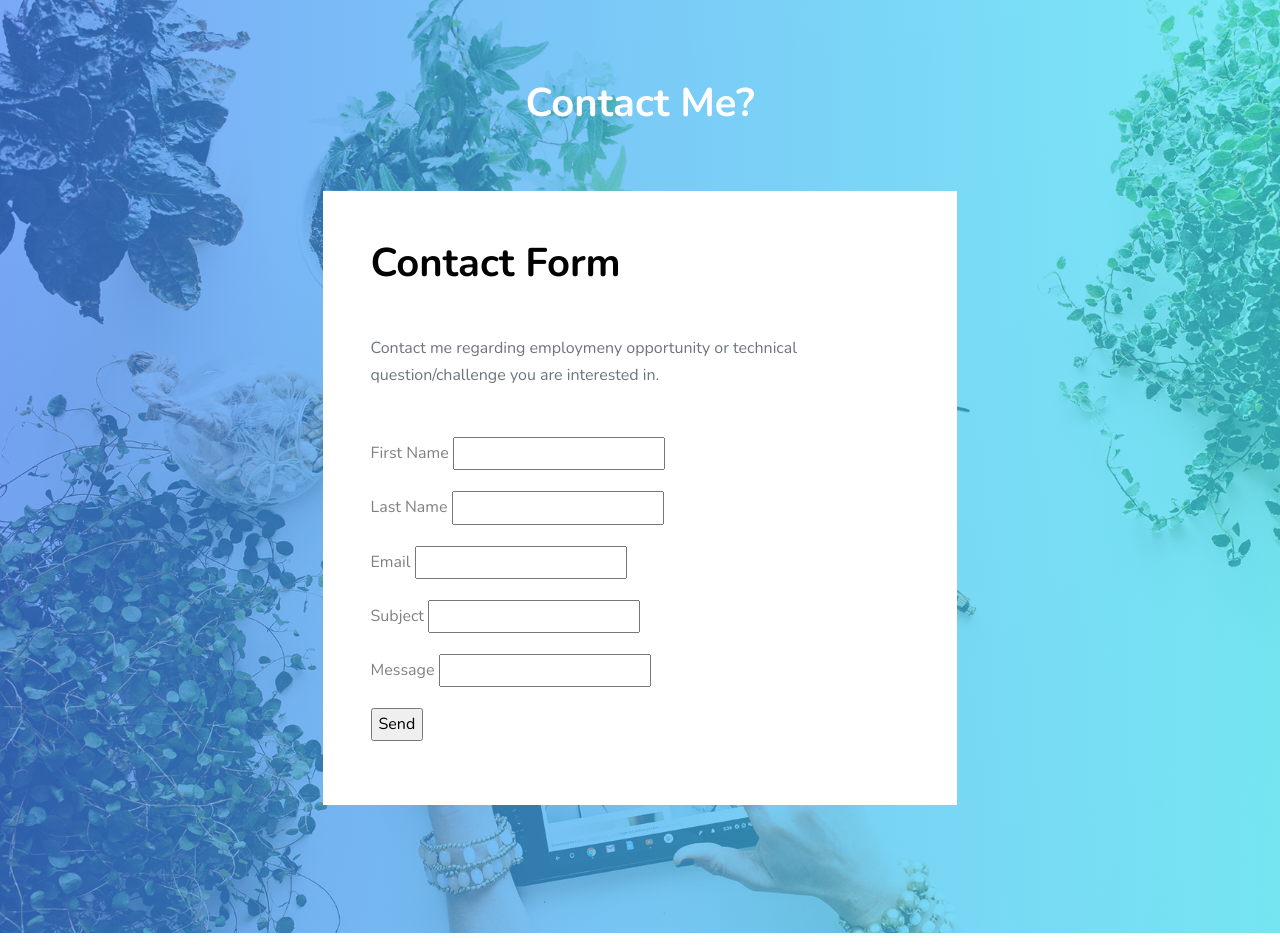
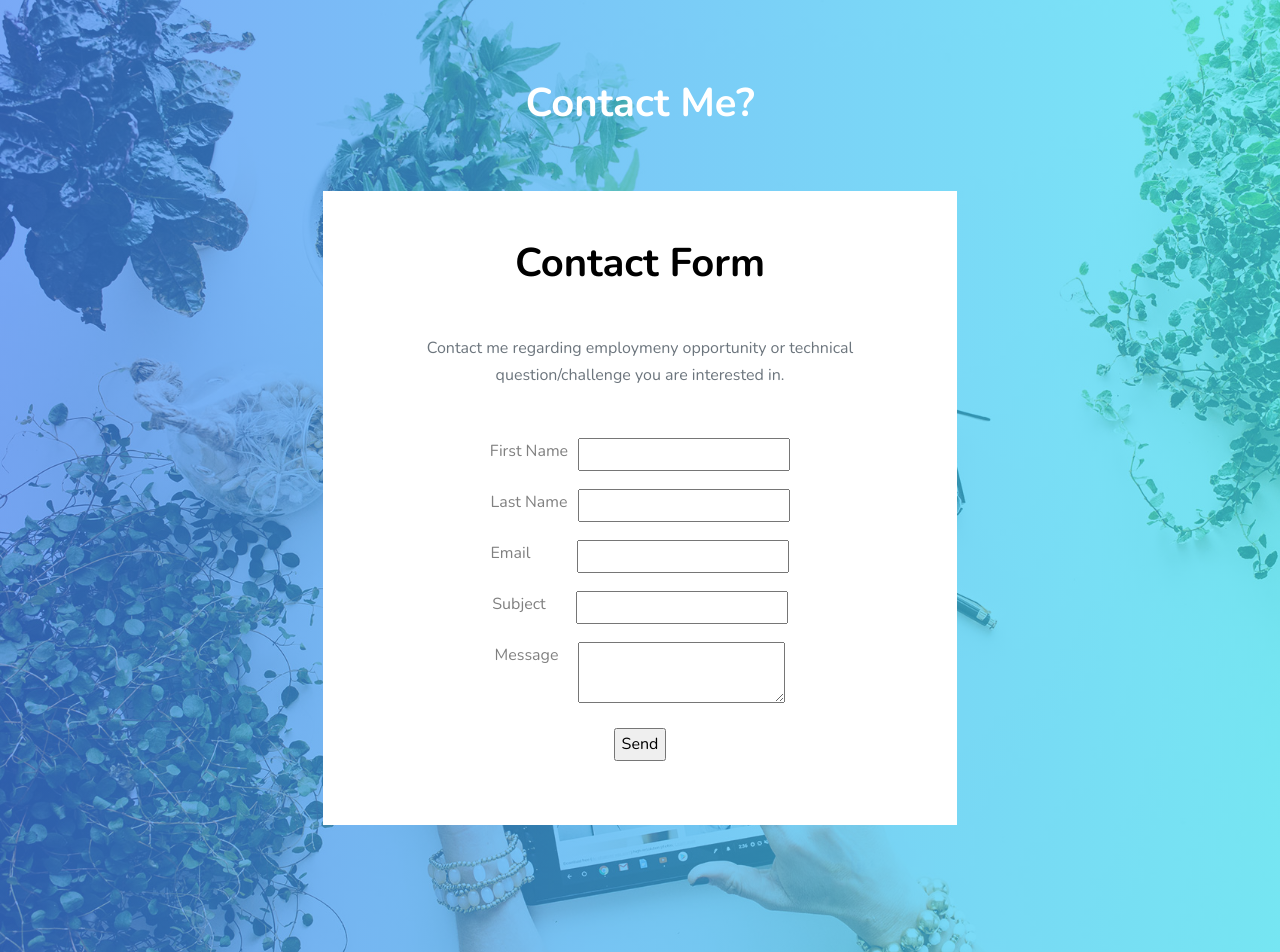
Before and after one commit to chipndell/mycv_web, a Flask app: page / in a window 1280 px wide. Shown: the part 4815-5767 px from the top of the page. Run offline with Flask 2, Linux system fonts and the light colour scheme; some libraries are stand-ins or nearby versions; some web fonts are replaced.

Commit message:
corrected the layout of the blocks

```diff
--- a/app/forms.py
+++ b/app/forms.py
@@ -1,18 +1,15 @@
-from wtforms import StringField, SubmitField
+from wtforms import StringField, SubmitField, TextAreaField
 from wtforms.fields.html5 import EmailField
 from wtforms.validators import Email, InputRequired, Length
+from wtforms.widgets import TextArea
 from flask_wtf import FlaskForm
 import re
 
-def valid_email(form, field):
-	regex = r"^[a-z0-9-_]+[\._]?[a-z0-9]+[@]\w+[.]\w{2,3}$"
-	if not (re.search(field.data, regex)):
-		raise ValidationError('Please provide proper email address.')
 
 class ContactForm(FlaskForm):
     f_name = StringField('First Name', [InputRequired(message="Please provide your First name.")])
     l_name = StringField('Last Name', [InputRequired(message="Please provide your First name.")])
     email = EmailField('Email', [InputRequired()])
     subject = StringField('Subject', [InputRequired(), Length(max="128", min="1", message="1 to 256 characters are required in this field.")])
-    message = StringField('Message', [InputRequired(), Length(min="16", message="16 characters or more are required in this field.")])
+    message = TextAreaField('Message', [InputRequired(), Length(min="16", message="16 characters or more are required in this field.")])
     submit = SubmitField('Send')
--- a/app/templates/index.html
+++ b/app/templates/index.html
@@ -114,11 +114,11 @@
             </div>
           </div>
           <div class="col-md-6 col-lg-4 mb-4 mb-lg-4" data-aos="fade-up" data-aos-delay="100">
-            <div class="unit-4 d-block">
-              <div class="unit-4-icon mb-3">
+            <div class="unit-4 d-block" style="padding-bottom: 20px">
+              <div class="unit-4-icon mb-6">
                 <span class="icon-wrap"><span class="text-primary"><img src="{{ url_for('static', filename='images/python.png')}}" width="32" height="32"/></span></span>
               </div>
-              <div>
+              <div style="height: 255px">
                 <h3>Python</h3>
                 <p class="font-weight-normal">Strong conceptual understanding of the Python tested over projects with Web Development with Django/Flask frameworks. Also used same for Data Science, Machine learning algorithms to categorize the input value. </p>
                 <p><a target="_blank" href="https://drive.google.com/open?id=1y-zq2hoeSRAfAZFenzTDgpNr7SDdnh-S">Certificate</a></p>
@@ -130,7 +130,7 @@
               <div class="unit-4-icon mb-3">
                 <span class="icon-wrap"><span class="text-primary"><img src="{{ url_for('static', filename='images/linux.svg')}}" width="32" height="32"/></span></span>
               </div>
-              <div>
+              <div style="height: 250px">
                 <h3>Linux OS</h3>
                 <p class="font-weight-normal">More than 1 year of hands on experience working with Linux, with good command over command line interface. Sound understanding of network, system, files distribution, processes, ssh and more... </p>
                 <p><a target="_blank" href="https://drive.google.com/open?id=1T51l8fWWBIKB1ik08hY0V1g1GdrPpn7J">Certificate</a></p>
@@ -142,19 +142,19 @@
               <div class="unit-4-icon mb-3">
                 <span class="icon-wrap"><span class="text-primary"><img src="{{ url_for('static', filename='images/analytics.png')}}" width="32" height="32"/></span></span>
               </div>
-              <div>
+              <div style="height: 315px">
                 <h3>Analytical Skill</h3>
                 <p class="font-weight-normal">Excellent analytical skill proven over Major Research Project (MRP). Successfully lead the team and met all the timelines. Effectively liason with client and team members. Got endorsement for Leadership, Customer Service & Data Analysis by client.</p>
                 <!-- <p><a href="#">Learn More</a></p> -->
               </div>
             </div>
-          </div>
+          </div style="height: 315px">
           <div class="col-md-6 col-lg-4 mb-4 mb-lg-4" data-aos="fade-up" data-aos-delay="200">
-            <div class="unit-4 d-block">
+            <div class="unit-4 d-block" style="padding-bottom: 0px">
               <div class="unit-4-icon mb-3">
                 <span class="icon-wrap"><span class="text-primary "><img src="{{ url_for('static', filename='images/devops.jpg')}}" width="32" height="32"/></span></span>
               </div>
-              <div >
+              <div style="height: 345px">
                 <h3>DevOps Tools</h3>
                 <div class="overflow-auto">
                   <p class="font-weight-normal">Learnt functions and architecture of tools like Docker, Ansible and Jenkins. Also gained hands on experience to write script in linux shell, docker, jenkins and ansible to automate processes in docker/cloud instances. With my strong conceptual understanding these tech stack you can expect consistent outcome, everytime!</p>
@@ -168,7 +168,7 @@
               <div class="unit-4-icon mb-3">
                 <span class="icon-wrap"><span class="text-primary"><img src="{{ url_for('static', filename='images/internet.png')}}" width="32" height="32"/></span></span>
               </div>
-              <div>
+              <div style="height: 315px">
                 <h3>Web Development</h3>
                 <p class="font-weight-normal">Gained Clear understanding of Web developement, JavaScript/ECMAScript in detail. Also gained hands on experience working with npm, react, redux, node.js like in trend framework/library. Also gained experience working with Bootstrap, HTML and CSS </p>
                 <p><a target="_blank" href="https://drive.google.com/file/d/1kln7cnvHpawxfqIFd6fvKJDtYMGCu4tl/view?usp=sharing">Certificate</a></p>
@@ -544,51 +544,61 @@
 
             <form action="" method="post" class="p-5 bg-white">
               {{ form.hidden_tag() }}
-              <h2 class="h4 text-black mb-5">Contact Form</h2>
-              <p class="text-secondary mb-5">Contact me regarding employmeny opportunity or technical question/challenge you are interested in.</p>
+              <h2 class="h4 text-center text-black mb-5">Contact Form</h2>
+              <p class="text-center text-secondary mb-5">Contact me regarding employmeny opportunity or technical question/challenge you are interested in.</p>
               <div class="row form-group">
-                <div class="col-md-12 ">
+                <div class="d-flex justify-content-center col-md-12 ">
                   <!-- <label class="text-black" for="fname">First Name</label> -->
                   <!-- <input type="text" name="f_name" id="fname" class="form-control rounded-0"> -->
                   {{ form.f_name.label }}
+                  <span style="margin-left:10px">
                   {{ form.f_name }}
+                  </span>
                 </div>
               </div>
               <div class="row form-group">
-                <div class="col-md-12">
+                <div class="d-flex justify-content-center col-md-12">
                   <!-- <label class="text-black" for="lname">Last Name</label> -->
                   <!-- <input type="text" name="l_name" id="lname" class="form-control rounded-0"> -->
                   {{ form.l_name.label }}
+                  <span style="margin-left:10px">
                   {{ form.l_name }}
+                  </span>
                 </div>
               </div>
               <div class="row form-group">
-                <div class="col-md-12">
+                <div class="d-flex justify-content-center col-md-12">
                   <!-- <label class="text-black" for="email">Email</label>  -->
                   <!-- <input type="email" name="email" id="email" class="form-control rounded-0"> -->
                   {{ form.email.label }}
-                  {{ form.email }}
+                  <span style="margin-left: 47px">
+                    {{ form.email }}
+                  </span>
                 </div>
               </div>
               <div class="row form-group">
-                <div class="col-md-12">
+                <div class="d-flex justify-content-center col-md-12">
                   <!-- <label class="text-black" for="subject">Subject</label>  -->
                 <!-- <input type="subject" name="subject" id="subject" class="form-control
                   rounded-0"> -->
                   {{ form.subject.label }}
-                  {{ form.subject }}
+                  <span style="margin-left: 30px">
+                    {{ form.subject }}
+                  </span>
                 </div>
               </div>
               <div class="row form-group">
-                <div class="col-md-12">
+                <div class="d-flex justify-content-center col-md-12">
                   <!-- <label class="text-black" for="message">Message</label>  -->
                   <!-- <textarea name="message" name="message" id="message" cols="30" rows="7" class="form-control rounded-0" placeholder="Leave your message here..."></textarea> -->
                   {{ form.message.label }}
+                  <span style="margin-left: 20px">
                   {{ form.message }}
+                  </span>
                 </div>
               </div>
               <div class="row form-group">
-                <div class="col-md-12">
+                <div class="d-flex justify-content-center col-md-12">
                   <!-- <input type="submit" value="Send Message" class="btn btn-primary mr-2 mb-2"> -->
                   {{ form.submit }}
                 </div>
--- a/wsgi.py
+++ b/wsgi.py
@@ -1,4 +1,9 @@
 from app.main import app
 
 if __name__ == "__main__":
-	app.run(debug=False)
+	app.run(debug=True)
+
+
+# export FROM_EMAIL_ADDRESS=
+# export FROM_EMAIL_PASSSWORD=
+# export MYCV_WEB_APP_SECRET=
```
